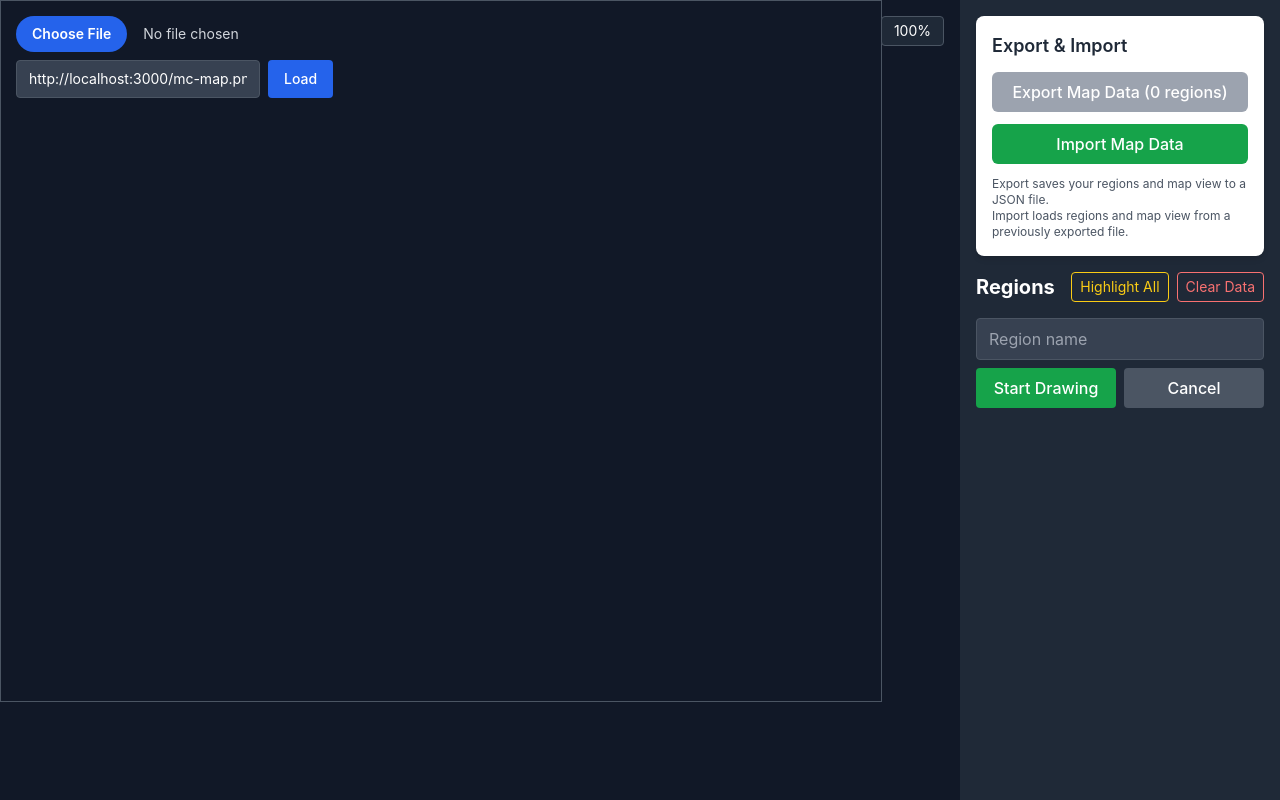
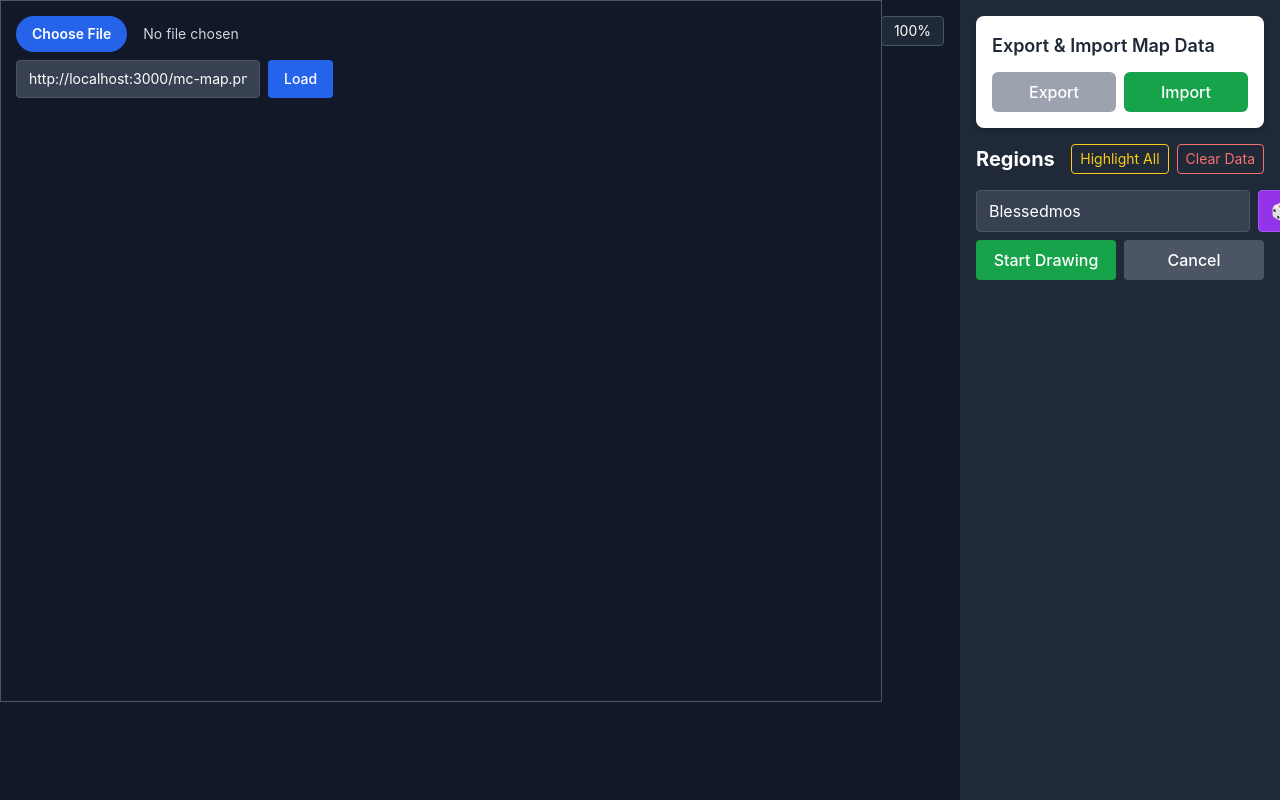
Before and after one commit to Biggsen/mc-region-maker, a React (Vite) app: page / in a window 1280 px wide. Both pictures are taken after a click on the button "Create New Region". Built offline with nearby package versions, Linux system fonts and the light colour scheme.

Commit message:
random name generator and UI tweaks

```diff
--- a/src/components/ExportImportPanel.tsx
+++ b/src/components/ExportImportPanel.tsx
@@ -61,18 +61,26 @@ export function ExportImportPanel() {
 
   return (
     <div className="bg-white rounded-lg shadow-md p-4 mb-4">
-      <h3 className="text-lg font-semibold mb-3 text-gray-800">Export & Import</h3>
+      <h3 className="text-lg font-semibold mb-3 text-gray-800">Export & Import Map Data</h3>
 
-      <div className="space-y-3">
-        <button
-          onClick={handleExport}
-          disabled={regions.regions.length === 0}
-          className="w-full bg-blue-600 hover:bg-blue-700 disabled:bg-gray-400 text-white font-medium py-2 px-4 rounded-md transition-colors"
-        >
-          Export Map Data ({regions.regions.length} regions)
-        </button>
+      <div className="space-y-2">
+        <div className="flex space-x-2">
+          <button
+            onClick={handleExport}
+            disabled={regions.regions.length === 0}
+            className="flex-1 bg-blue-600 hover:bg-blue-700 disabled:bg-gray-400 text-white font-medium py-2 px-4 rounded-md transition-colors"
+          >
+            Export
+          </button>
 
-        <div className="relative">
+          <button
+            onClick={triggerFileInput}
+            disabled={isImporting}
+            className="flex-1 bg-green-600 hover:bg-green-700 disabled:bg-gray-400 text-white font-medium py-2 px-4 rounded-md transition-colors"
+          >
+            {isImporting ? 'Importing...' : 'Import'}
+          </button>
+
           <input
             ref={fileInputRef}
             type="file"
@@ -80,13 +88,6 @@ export function ExportImportPanel() {
             onChange={handleImport}
             className="hidden"
           />
-          <button
-            onClick={triggerFileInput}
-            disabled={isImporting}
-            className="w-full bg-green-600 hover:bg-green-700 disabled:bg-gray-400 text-white font-medium py-2 px-4 rounded-md transition-colors"
-          >
-            {isImporting ? 'Importing...' : 'Import Map Data'}
-          </button>
         </div>
 
         {importError && (
@@ -94,11 +95,6 @@ export function ExportImportPanel() {
             {importError}
           </div>
         )}
-
-        <div className="text-xs text-gray-600 mt-2">
-          <p>Export saves your regions and map view to a JSON file.</p>
-          <p>Import loads regions and map view from a previously exported file.</p>
-        </div>
       </div>
     </div>
   )
--- a/src/components/RegionPanel.tsx
+++ b/src/components/RegionPanel.tsx
@@ -1,7 +1,8 @@
-import { useState } from 'react'
+import { useState, useEffect } from 'react'
 import { useAppContext } from '../context/AppContext'
 import { copyToClipboard } from '../utils/polygonUtils'
 import { clearSavedData } from '../utils/persistenceUtils'
+import { generateMedievalName } from '../utils/nameGenerator'
 
 export function RegionPanel() {
   const { regions } = useAppContext()
@@ -23,6 +24,18 @@ export function RegionPanel() {
 
   const [newRegionName, setNewRegionName] = useState('')
   const [showNewRegionForm, setShowNewRegionForm] = useState(false)
+  const [showYAML, setShowYAML] = useState(false)
+
+  // Generate a random name when the form is shown
+  useEffect(() => {
+    if (showNewRegionForm && !newRegionName) {
+      setNewRegionName(generateMedievalName())
+    }
+  }, [showNewRegionForm, newRegionName])
+
+  const handleGenerateNewName = () => {
+    setNewRegionName(generateMedievalName())
+  }
 
   const handleStartDrawing = () => {
     if (newRegionName.trim()) {
@@ -88,14 +101,23 @@ export function RegionPanel() {
           </button>
         ) : (
           <div className="space-y-2">
+            <div className="flex space-x-2">
               <input
                 type="text"
                 value={newRegionName}
                 onChange={(e) => setNewRegionName(e.target.value)}
                 placeholder="Region name"
-              className="w-full bg-gray-700 text-white px-3 py-2 rounded border border-gray-600 focus:border-blue-500 focus:outline-none"
+                className="flex-1 bg-gray-700 text-white px-3 py-2 rounded border border-gray-600 focus:border-blue-500 focus:outline-none"
                 onKeyPress={(e) => e.key === 'Enter' && handleStartDrawing()}
               />
+              <button
+                onClick={handleGenerateNewName}
+                className="bg-purple-600 hover:bg-purple-700 text-white px-3 py-2 rounded border border-purple-500 focus:outline-none"
+                title="Generate random medieval name"
+              >
+                🎲
+              </button>
+            </div>
             <div className="flex space-x-2">
               <button
                 onClick={handleStartDrawing}
@@ -165,9 +187,6 @@ export function RegionPanel() {
                 ×
               </button>
             </div>
-            <p className="text-gray-400 text-xs mt-1">
-              {region.points.length} points
-            </p>
           </div>
         ))}
       </div>
@@ -182,6 +201,9 @@ export function RegionPanel() {
               onChange={(e) => updateRegion(selectedRegion.id, { name: e.target.value })}
               className="w-full bg-gray-700 text-white px-3 py-2 rounded border border-gray-600 focus:border-blue-500 focus:outline-none"
             />
+            <p className="text-gray-400 text-xs mt-1">
+              {selectedRegion.points.length} points
+            </p>
           </div>
 
           <div className="grid grid-cols-2 gap-2">
@@ -228,10 +250,18 @@ export function RegionPanel() {
           <div>
             <div className="flex justify-between items-center mb-2">
               <h3 className="text-lg font-semibold text-white">YAML Output</h3>
+              <button
+                onClick={() => setShowYAML(!showYAML)}
+                className="text-blue-400 hover:text-blue-300 text-sm"
+              >
+                {showYAML ? 'Hide' : 'Show'}
+              </button>
             </div>
+            {showYAML && (
               <pre className="bg-gray-900 text-green-400 p-3 rounded text-xs overflow-x-auto">
                 {getRegionYAML(selectedRegion.id)}
               </pre>
+            )}
           </div>
         </div>
       )}
--- /dev/null
+++ b/src/utils/nameGenerator.ts
@@ -0,0 +1,70 @@
+const prefixes = [
+  'Dra', 'Mys', 'Sha', 'Gol', 'Cry', 'Dar', 'Lig', 'Sac', 'Hid', 'Los',
+  'For', 'Ete', 'Anc', 'Mys', 'Enc', 'Ble', 'Cur', 'Hol', 'Pro', 'Whi',
+  'Sil', 'Thu', 'Fro', 'Bur', 'Eme', 'Sap', 'Rub', 'Dia', 'Iro', 'Ste',
+  'Bro', 'Sil', 'Gol', 'Obs', 'Gra', 'Mar', 'Jad', 'Ara', 'Val', 'Nor',
+  'Eas', 'Wes', 'Sou', 'Nor', 'Mid', 'Upp', 'Low', 'Out', 'Inn', 'Cen',
+  'Sum', 'Kra', 'Dem', 'Hel', 'Kam', 'Zor', 'Vex', 'Nyx', 'Rav', 'Sol',
+  'Lun', 'Ast', 'Cos', 'Neb', 'Gal', 'Sta', 'Com', 'Met', 'Aur', 'Ion'
+]
+
+const suffixes = [
+  'monia', 'taria', 'doria', 'landia', 'aria', 'oria', 'enia', 'ania', 'onia', 'eria',
+  'land', 'realm', 'kingdom', 'empire', 'domain', 'territory', 'province', 'region', 'zone', 'area',
+  'hold', 'keep', 'fort', 'castle', 'tower', 'citadel', 'palace', 'sanctuary', 'haven', 'refuge',
+  'vale', 'peak', 'ridge', 'hollow', 'grove', 'forest', 'marsh', 'swamp', 'moor', 'heath',
+  'glade', 'meadow', 'field', 'plains', 'hills', 'mountains', 'valley', 'canyon', 'ravine',
+  'spring', 'falls', 'lake', 'river', 'stream', 'pond', 'bay', 'cove', 'harbor', 'port',
+  'esi', 'ado', 'ish', 'itha', 'masa', 'dora', 'nara', 'kora', 'lara', 'vara',
+  'thos', 'mos', 'dos', 'tos', 'nos', 'ros', 'kos', 'los', 'vos', 'zos'
+]
+
+const themes = [
+  'Dragon', 'Phoenix', 'Wolf', 'Eagle', 'Lion', 'Bear', 'Stag', 'Hawk', 'Raven', 'Owl',
+  'Serpent', 'Wyvern', 'Griffin', 'Unicorn', 'Centaur', 'Troll', 'Giant', 'Dwarf', 'Elf',
+  'Knight', 'Wizard', 'Sage', 'Warrior', 'Hunter', 'Ranger', 'Mage', 'Priest', 'Monk',
+  'Storm', 'Thunder', 'Lightning', 'Fire', 'Ice', 'Wind', 'Earth', 'Water', 'Light', 'Shadow',
+  'Dawn', 'Dusk', 'Midnight', 'Noon', 'Twilight', 'Sunrise', 'Sunset', 'Moon', 'Star', 'Comet',
+  'Crystal', 'Magic', 'Mystic', 'Ancient', 'Eternal', 'Sacred', 'Blessed', 'Cursed', 'Holy', 'Profane',
+  'Kama', 'Lida', 'Masa', 'Nara', 'Kora', 'Lara', 'Vara', 'Thos', 'Mos', 'Dos'
+]
+
+const connectors = ['of', 'the', 'in', 'at', 'by', 'near', 'beyond', 'within', 'under', 'over']
+
+const complexSyllables = [
+  'ka', 'ma', 'li', 'da', 'mu', 'sa', 'na', 'ra', 'ko', 'la', 'va', 'tho', 'mo', 'do', 'to', 'no', 'ro', 'ko', 'lo', 'vo', 'zo',
+  'dra', 'mys', 'sha', 'gol', 'cry', 'dar', 'lig', 'sac', 'hid', 'los', 'for', 'ete', 'anc', 'enc', 'ble', 'cur', 'hol', 'pro', 'whi', 'sil',
+  'thu', 'fro', 'bur', 'eme', 'sap', 'rub', 'dia', 'iro', 'ste', 'bro', 'obs', 'gra', 'mar', 'jad', 'ara', 'val', 'nor', 'eas', 'wes', 'sou'
+]
+
+export function generateMedievalName(): string {
+  const random = Math.random()
+
+  // Different name patterns with different probabilities
+  if (random < 0.4) {
+    // Pattern: "Prefix + Suffix" (e.g., "Dramonia", "Mystaria")
+    const prefix = prefixes[Math.floor(Math.random() * prefixes.length)]
+    const suffix = suffixes[Math.floor(Math.random() * suffixes.length)]
+    return `${prefix}${suffix}`
+  } else if (random < 0.7) {
+    // Pattern: "Theme + Suffix" (e.g., "Dragonland", "Crystalrealm")
+    const theme = themes[Math.floor(Math.random() * themes.length)]
+    const suffix = suffixes[Math.floor(Math.random() * suffixes.length)]
+    return `${theme}${suffix}`
+  } else if (random < 0.9) {
+    // Pattern: Complex multi-syllable name (e.g., "Kamalidumasana")
+    const syllableCount = Math.floor(Math.random() * 3) + 3 // 3-5 syllables
+    let complexName = ''
+    for (let i = 0; i < syllableCount; i++) {
+      const syllable = complexSyllables[Math.floor(Math.random() * complexSyllables.length)]
+      complexName += syllable
+    }
+    // Capitalize first letter
+    return complexName.charAt(0).toUpperCase() + complexName.slice(1)
+  } else {
+    // Pattern: "Theme + of + Theme" (e.g., "Dragon of Fire")
+    const theme1 = themes[Math.floor(Math.random() * themes.length)]
+    const theme2 = themes[Math.floor(Math.random() * themes.length)]
+    return `${theme1} of ${theme2}`
+  }
+}
```
Lines whose indentation alone changed are shown as unchanged.
